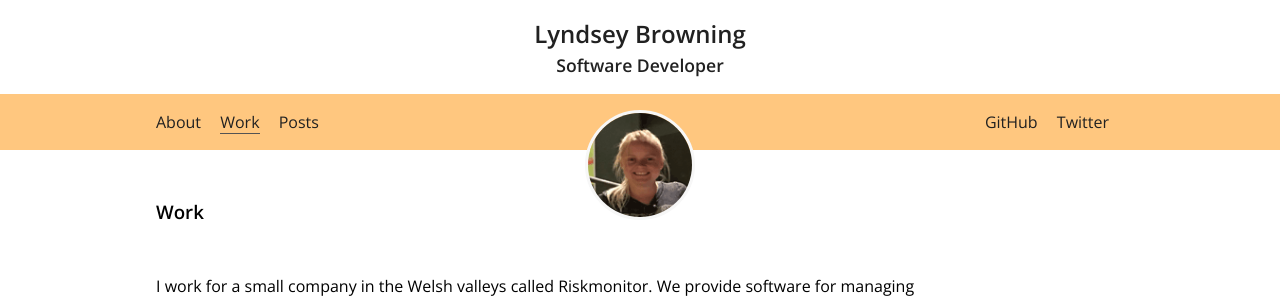
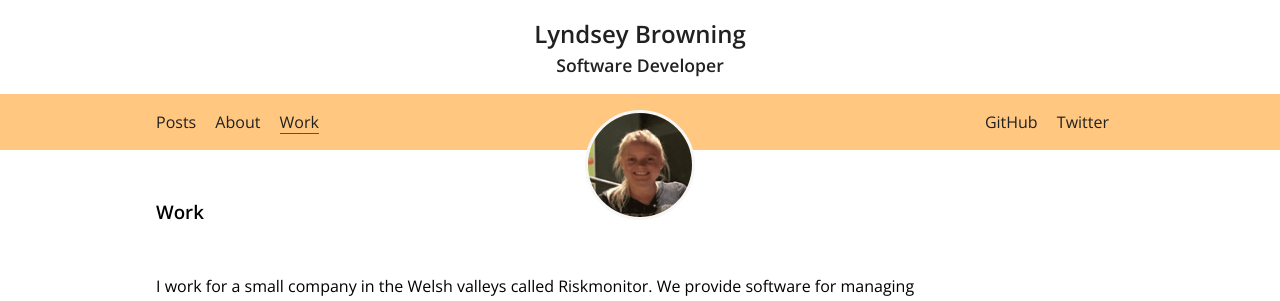
Before and after one commit to lyndseybrowning/lyndseybrowning.github.io, a Jekyll site: the page built from work/index.html, in a window 1280 px wide. Shown: the top 301 px of the page. Built offline with Jekyll 4.4.1, drawn with Linux system fonts in a browser that asks for light colours; comment, search, counter and statistics services are not loaded.

Commit message:
Changed nav order and hyperlinks

```diff
--- a/_includes/header.html
+++ b/_includes/header.html
@@ -8,9 +8,9 @@
   <nav class="cf">
     <div class="container">
       <ul>
-        <li><a href="/" {% if page.url == '/' %} class="active-link" {% endif %}> About  </a></li>
+        <li><a href="/" {% if page.url == '/' %} class="active-link" {% endif %}> Posts </a></li>
+        <li><a href="/about/" {% if page.url == '/about/' %} class="active-link" {% endif %}> About  </a></li>
         <li><a href="/work/" {% if page.url == '/work/' %} class="active-link" {% endif %}> Work </a></li>
-        <li><a href="/posts/" {% if page.url == '/posts/' %} class="active-link" {% endif %}> Posts </a></li>
       </ul>
       <img src="/img/lyndsey-browning.png" alt="Lyndsey Browning" class="lb" />
       <ul class="js-social">
```
